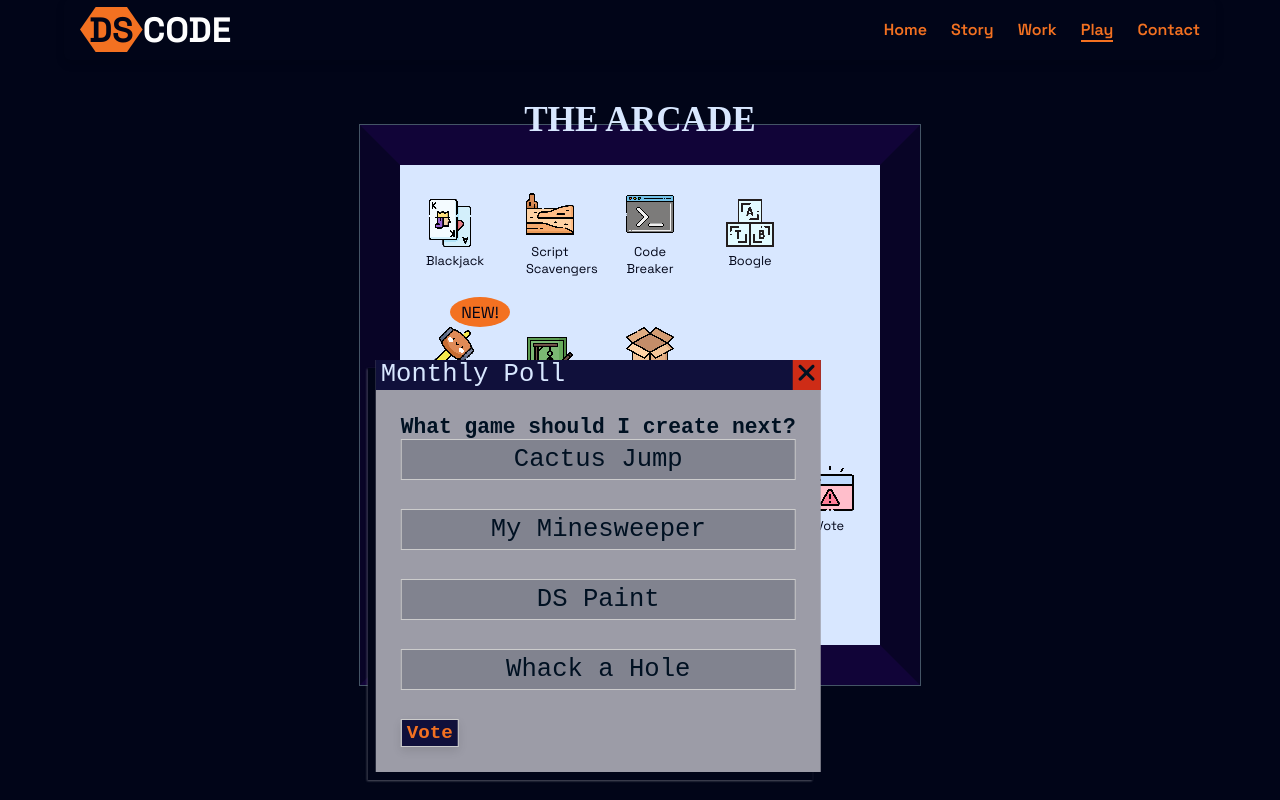
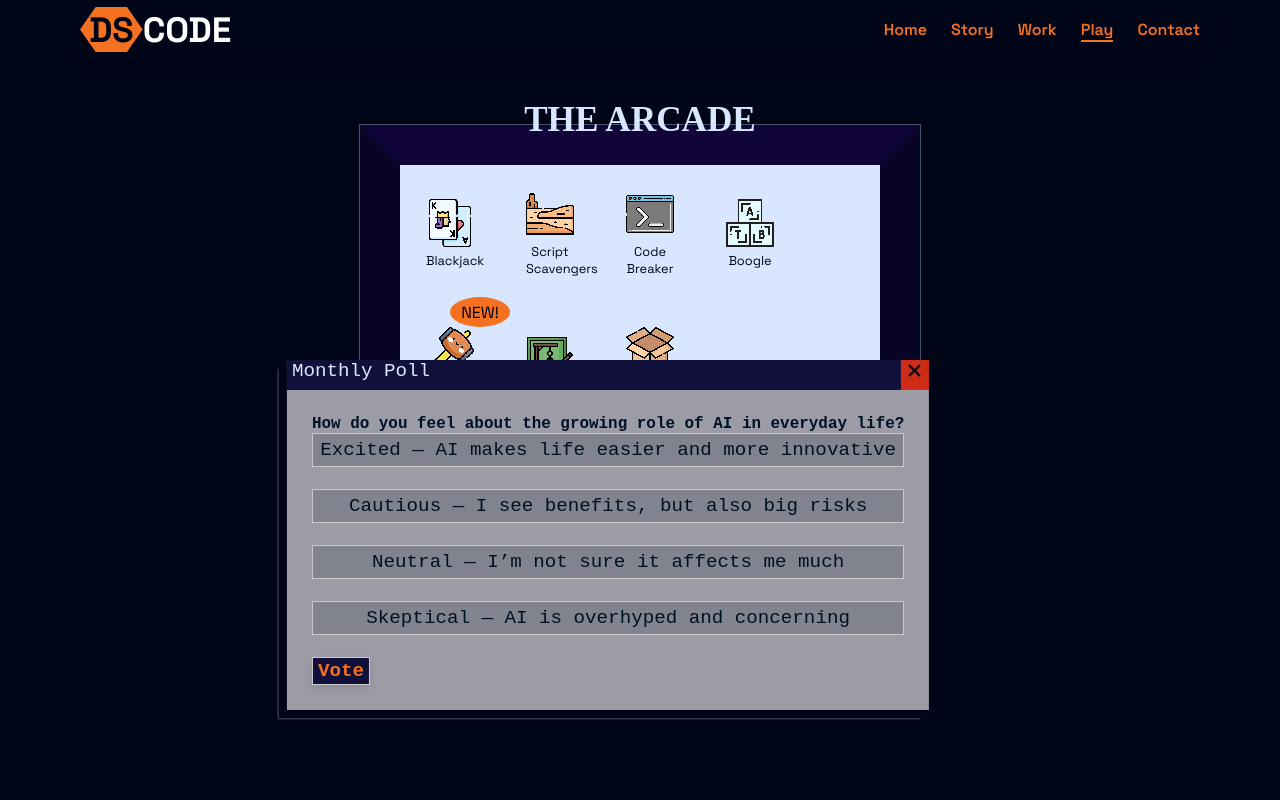
Before and after one commit to dave-sommerville/ds-code-2.0, a React (Create React App) app: page /playground in a window 1280 px wide. Both pictures are taken after a click on the element "Vote". Shown: the top 800 px of the page. Built offline with nearby package versions, Linux system fonts and the light colour scheme; a web font is replaced by a local one.

Commit message:
Updated Poll question

```diff
--- a/src/Components/Other/PollForm.js
+++ b/src/Components/Other/PollForm.js
@@ -1,34 +1,42 @@
 import '../../css/common/forms.css';
-function PollForm({classChoice}) {
+
+function PollForm({ classChoice }) {
   return (
-    <form name="poll" method="POST" data-netlify="true" netlify netlify-honeypot="bot-field" className={classChoice}>
-      <h5>What game should I create next?</h5>
+    <form
+      name="poll"
+      method="POST"
+      data-netlify="true"
+      netlify
+      netlify-honeypot="bot-field"
+      className={classChoice}
+    >
+      <h5>How do you feel about the growing role of AI in everyday life?</h5>
 
       {/* Hidden input for Netlify form handling */}
       <input type="hidden" name="form-name" value="poll" />
       <input type="hidden" name="bot-field" />
 
       <label className="poll-option pointer hover">
-        <input type="radio" name="feature" value="Cactus Jump" />
-        Cactus Jump
+        <input type="radio" name="ai-opinion" value="Excited" />
+        Excited — AI makes life easier and more innovative
       </label>
       <br />
 
       <label className="poll-option pointer hover">
-        <input type="radio" name="feature" value="Mine Sweeper" />
-        My Minesweeper
+        <input type="radio" name="ai-opinion" value="Cautious" />
+        Cautious — I see benefits, but also big risks
       </label>
       <br />
 
       <label className="poll-option pointer hover">
-        <input type="radio" name="feature" value="DS Paint" />
-        DS Paint
+        <input type="radio" name="ai-opinion" value="Neutral" />
+        Neutral — I’m not sure it affects me much
       </label>
       <br />
 
       <label className="poll-option pointer hover">
-        <input type="radio" name="feature" value="Whack a Hole" />
-        Whack a Hole
+        <input type="radio" name="ai-opinion" value="Skeptical" />
+        Skeptical — AI is overhyped and concerning
       </label>
       <br />
 
@@ -38,4 +46,5 @@ function PollForm({classChoice}) {
     </form>
   );
 }
+
 export default PollForm;
--- a/src/css/common/retro.css
+++ b/src/css/common/retro.css
@@ -18,7 +18,7 @@
   z-index: 1000;
   background-color: var(--retro-clr-bg);
   color: #012;
-  font-size: 1.6rem;
+  font-size: var(--font-size-reg);
   font-family: monospace;
   box-shadow: -8px 8px 0 var(--clr-drk),
     -9px 9px 2px #9c9ca785;
```
